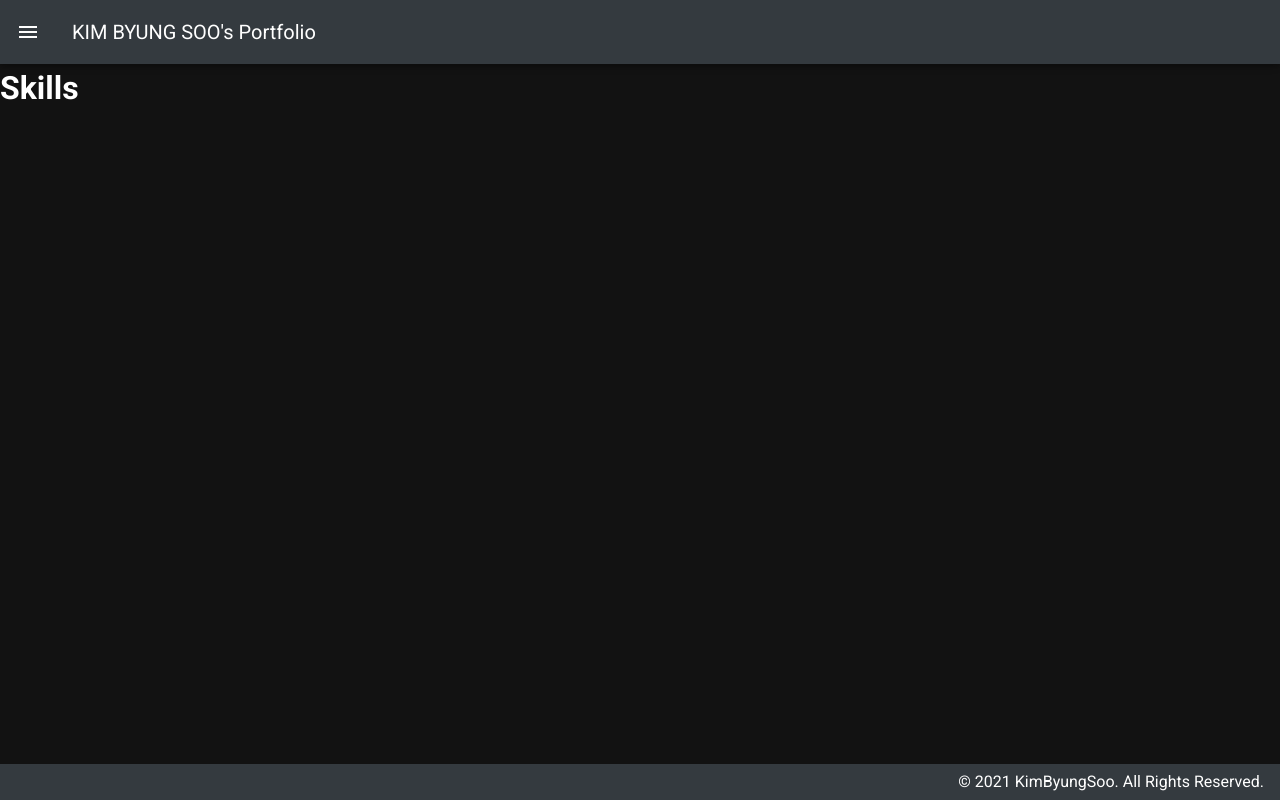
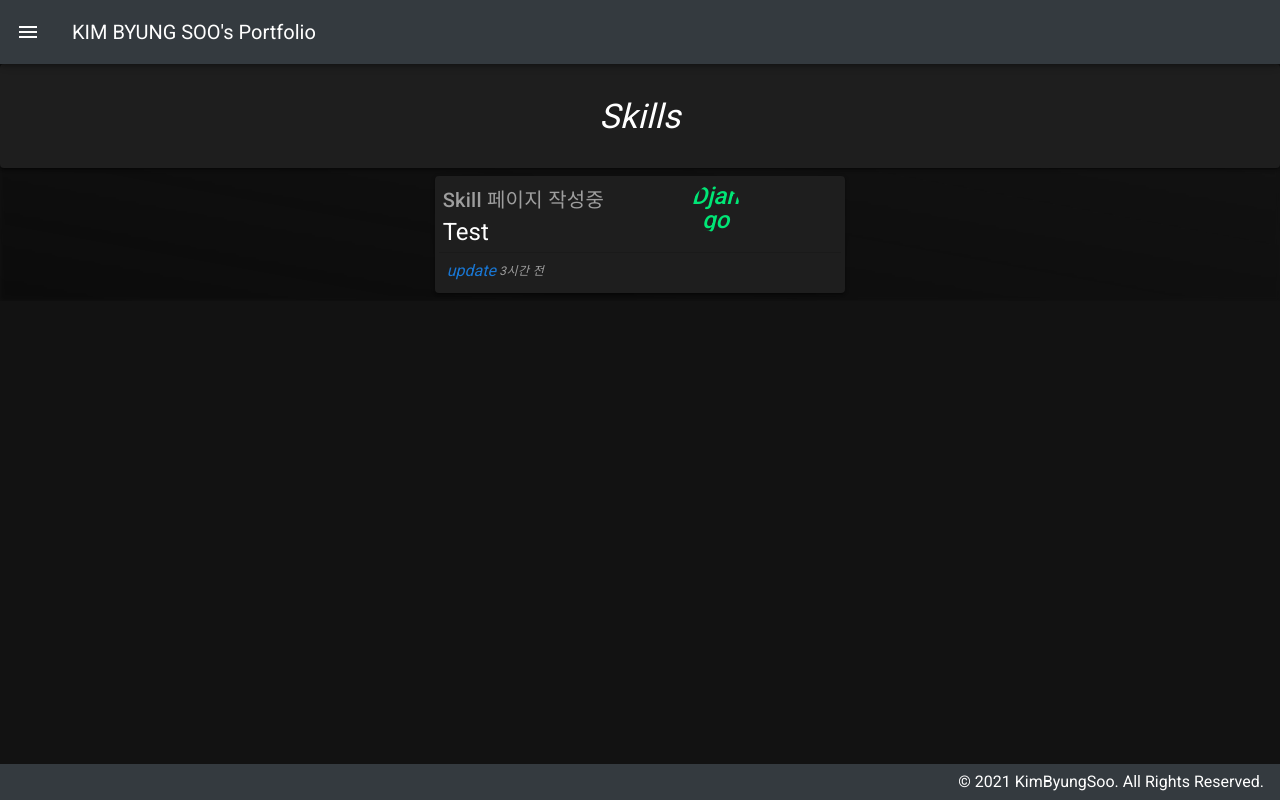
Before and after one commit to kimbyungsoo/kimbyungsoo.github.io, a Nuxt app: page /skills in a window 1280 px wide. Built offline with nearby package versions, Linux system fonts and the light colour scheme.

Commit message:
feature: skills page

```diff
--- /dev/null
+++ b/components/skill.vue
@@ -0,0 +1,45 @@
+<template>
+  <v-card>
+    <v-container pa-1>
+      <v-layout row>
+        <v-flex xs7>
+          <v-card-title primary-title>
+            <div>
+              <div class="grey--text">{{ title }}</div>
+              <h3 class="headline">{{ number }}</h3>
+            </div>
+          </v-card-title>
+        </v-flex>
+        <v-flex xs5>
+          <v-card-title primary-title>
+            <v-avatar>
+              <v-icon medium :color="tIconColor">{{ tIcon }}</v-icon>
+            </v-avatar>
+          </v-card-title>
+        </v-flex>
+      </v-layout>
+      <v-divider light></v-divider>
+      <v-card-actions class="pa-2">
+        <v-icon small :color="bIconColor">{{ bIcon }}</v-icon>
+        <span class="grey--text caption font-italic">&nbsp;{{ bText }}</span>
+        <v-spacer></v-spacer>
+      </v-card-actions>
+    </v-container>
+  </v-card>
+</template>
+<script>
+export default {
+  props: {
+    title: String,
+    number: String,
+    tIcon: String,
+    tIconColor: String,
+    bIcon: String,
+    bIconColor: String,
+    bText: String,
+  },
+};
+</script>
+
+<style scoped>
+</style>
--- a/layouts/default.vue
+++ b/layouts/default.vue
@@ -104,7 +104,7 @@ export default {
   }
 }
 </script>
-<style>
+<style scoped>
 [v-cloak] {
   display: none;
 }
--- a/pages/history/index.vue
+++ b/pages/history/index.vue
@@ -1,14 +1,12 @@
 <template>
   <div id="history">
-        <v-container
-        fluid>
-            <v-card
-            width="100vw"
-            class="pa-4"
-            >
-            <v-card-title
-            class="justify-center display-1 font-italic"
-            >
+    <v-img
+    :src="require(`~/assets/background/space.jpg`)"
+    gradient="to top right, rgba(100,115,201,.33), rgba(25,32,72,.7)"
+    height="none">
+      <v-container fluid>
+        <v-card id="jumbo-card" width="100vw" class="pa-4">
+          <v-card-title class="justify-center display-1 font-italic">
             History
           </v-card-title>
 
@@ -26,15 +24,16 @@
                 ></span>
               </template>
               <div class="py-4">
-                    <h2 :class="`title font-italic mb-4 ${year.color}--text`">{{ year.title }}</h2>
-                    <div v-html="year.content">
-                    </div>
+                <h2 :class="`title font-italic mb-4 ${year.color}--text`">
+                  {{ year.title }}
+                </h2>
+                <div v-html="year.content"></div>
               </div>
             </v-timeline-item>
           </v-timeline>
         </v-card>
       </v-container>
-
+    </v-img>
   </div>
 </template>
 <script>
@@ -42,40 +41,44 @@
   data: () => ({
     years: [
       {
-          color: 'cyan',
-          year: '2009~16',
-          title: 'Catholic Univ.',
-          content: 'computer science information engineering.'
+        color: "cyan",
+        year: "2009~16",
+        title: "Catholic Univ.",
+        content: "computer science information engineering.",
       },
       {
-          color: 'amber',
-          year: '2011~13',
-          title: 'Republic of Korea Army.',
-          content: '병장 만기전역.'
+        color: "amber",
+        year: "2011~13",
+        title: "Republic of Korea Army.",
+        content: "병장 만기전역.",
       },
       {
-          color: 'green',
-          year: '2017~19',
-          title: 'Catholic Univ. Master course.',
-          content: 'Graduation thesis : Improving real-time link quality measurement for wireless networks at long distance remote sites.'
+        color: "green",
+        year: "2017~19",
+        title: "Catholic Univ. Master course.",
+        content:
+          "Graduation thesis : Improving real-time link quality measurement for wireless networks at long distance remote sites.",
       },
       {
-          color: 'pink',
-          year: '2019~2021',
-          title: 'Techflux corperation.',
-          content: 'Data Web Engineering.'
+        color: "pink",
+        year: "2019~2021",
+        title: "Techflux corperation.",
+        content: "Data Web Engineering.",
       },
       {
-          color: 'orange',
-          year: '2021~',
-          title: 'Looking for a job.',
-          content: 'contact to me.'
+        color: "orange",
+        year: "2021~",
+        title: "Looking for a job.",
+        content: "contact to me.",
       },
     ],
   }),
-  }
+};
 </script>
 
-<style>
-
+<style scoped>
+/* Remove background of card in v-jumbotron */
+#jumbo-card {
+  background-color: rgba(0, 0, 0, 0);
+}
 </style>
--- a/pages/index.vue
+++ b/pages/index.vue
@@ -1,8 +1,13 @@
 <template>
   <!-- <v-jumbotron :gradient="gradient" dark class="elevation-5" height="none"> -->
-  <v-img
+  <!-- <v-img
     src="https://img5.goodfon.com/original/2880x1800/f/b6/gradient-abstraktsiia-sinii-linii-background.jpg"
     gradient="to top right, rgba(100,115,201,.33), rgba(25,32,72,.7)"
+  >   -->
+  <v-img
+    :src="require(`~/assets/background/profile_background.jpg`)"
+    gradient="to top right, rgba(100,115,201,.33), rgba(25,32,72,.7)"
+    height="none"
   >
     <v-container fluid fill-height grid-list-xl>
       <v-layout row wrap align-center>
--- a/pages/skills/index.vue
+++ b/pages/skills/index.vue
@@ -1,13 +1,41 @@
 <template>
-  <h1>Skills</h1>
+  <div id="history">
+    <v-img
+      gradient="to top right, rgba(0,0,0,.33), rgba(20,20,20,.7)"
+      height="none"
+    >
+      <v-card id="jumbo-card" width="100vw" class="pa-4">
+        <v-card-title class="justify-center display-1 font-italic">
+          Skills
+        </v-card-title>
+      </v-card>
+      <v-container fluid>
+          <v-layout wrap row>
+            <v-flex xs12 sm6 md4 class="pa-2 ma-auto">
+              <skill
+                title="Skill 페이지 작성중"
+                number="Test"
+                tIcon="Django"
+                tIconColor="success"
+                bIcon="update"
+                bIconColor="primary"
+                bText="3시간 전"
+              ></skill>
+            </v-flex>
+          </v-layout>
+      </v-container>
+    </v-img>
+  </div>
 </template>
 
 <script>
+import skill from '@/components/skill'
 export default {
-
-}
+  components: {
+    skill
+  }
+};
 </script>
 
-<style>
-
+<style scoped>
 </style>
```
Also changed, not shown: assets/background/space.jpg (added). Lines whose indentation alone changed are shown as unchanged.
